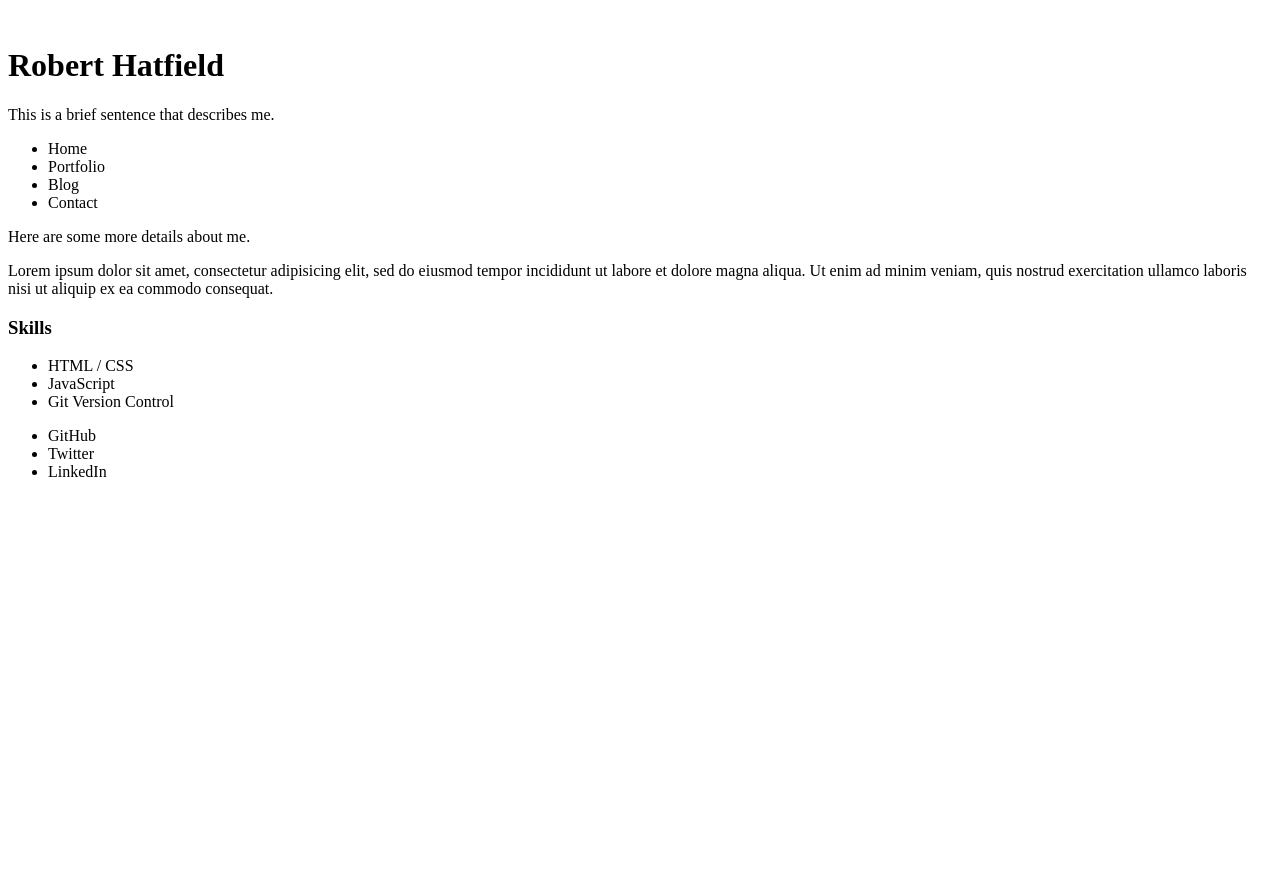
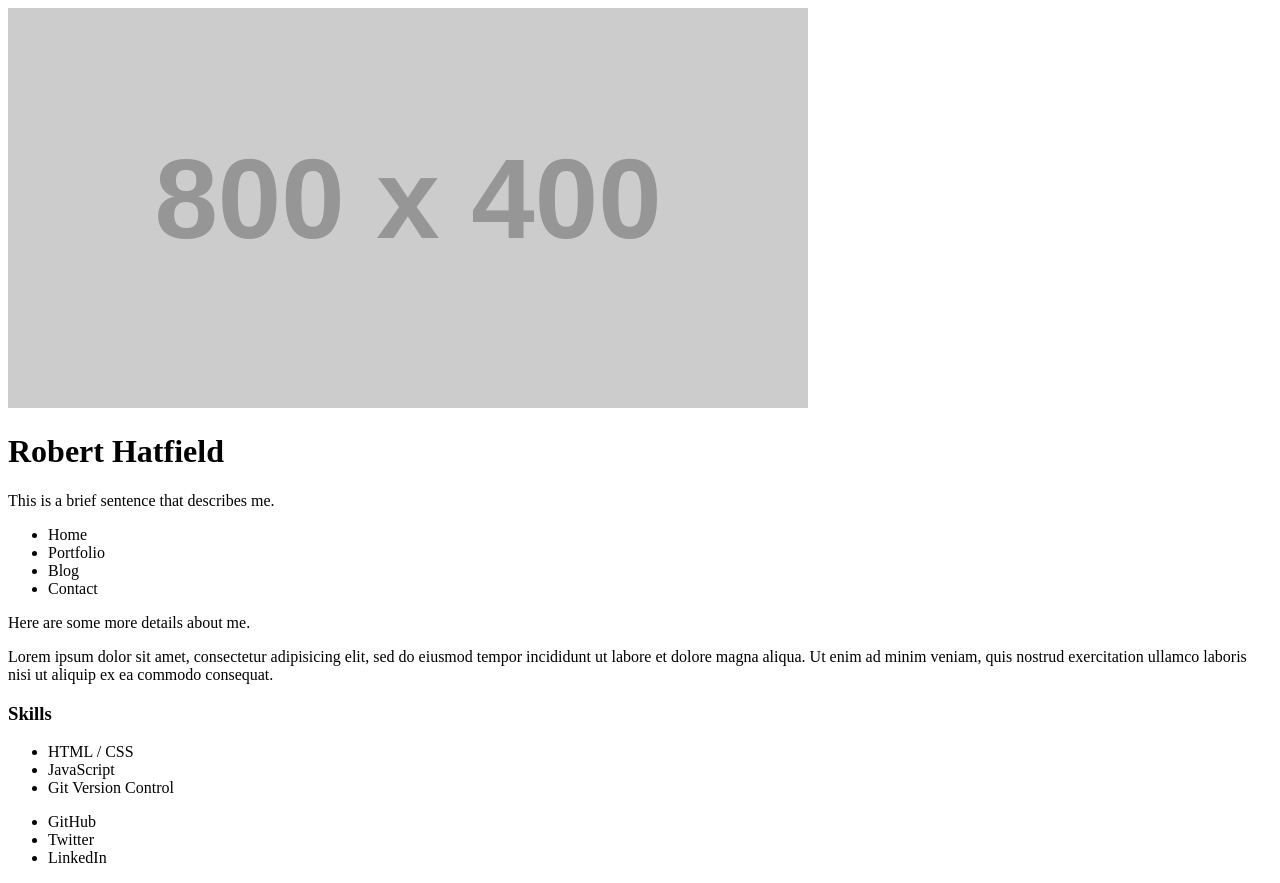
Before and after one commit to robert-hatfield/portfolio, a plain HTML site: page index.html in a window 1280 px wide. Before the commit the page ends 800 px from the top, so only its background shows below. Drawn offline with Linux system fonts and the light colour scheme; placeholder pictures from the web are drawn by us.

Commit message:
Add placeholder image for landing page

```diff
--- a/index.html
+++ b/index.html
@@ -8,7 +8,7 @@
   <body>
     <section>
       <!-- TODO Splash image here, possibly a carousel of featured projects -->
-      <img src="" alt="">
+      <img src="https://placehold.it/800x400" alt="placeholder image">
     </section>
     <!-- TODO Superimpose this h1 & p over the splash image/carousel above -->
     <h1>Robert Hatfield</h1>
```
